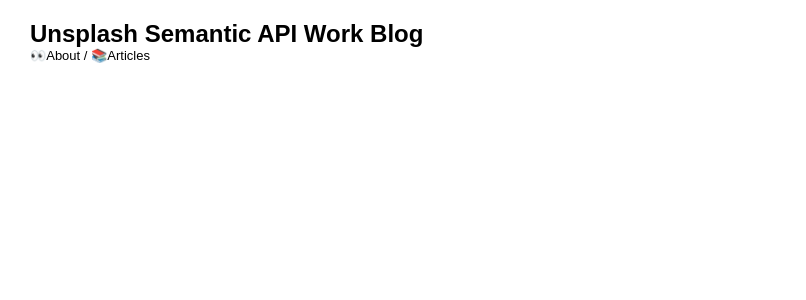
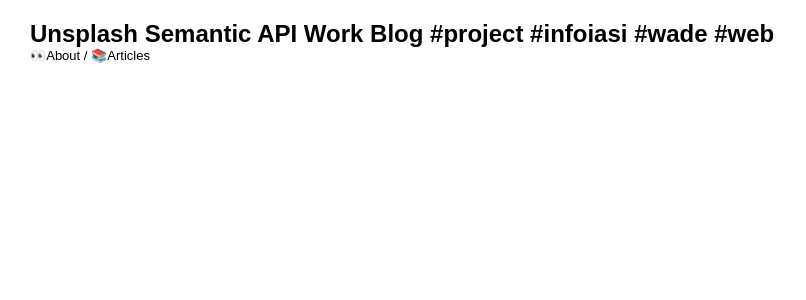
Before and after one commit to use-wade/use-wade.github.io, a Node project: template app/templates/work.ejs in a window 1280 px wide. Shown: the top 300 px of the page, without its empty margins (0-806 px from the left). Run offline with Node 20 templates, Linux system fonts and the light colour scheme; the template is opened without the code that fills it, so the values that code supplies are empty; some web fonts are replaced.

Commit message:
Add tags

```diff
--- a/app/templates/navigation.ejs
+++ b/app/templates/navigation.ejs
@@ -1,9 +1,10 @@
 <nav>
   <a class="logo-link" href="/">
-    <h1>Unsplash Semantic API Work Blog</h1>
+    <h1>Unsplash Semantic API Work Blog <b>#project #infoiasi #wade #web</b></h1>
   </a>
   <small>
     <a id="about" class="info-link" href="/about.html">👀About</a> /
     <a id="articles" class="info-link" href="/articles.html">📚Articles</a>
   </small>
+  <meta name="keywords" content="project, infoiasi, wade, web" />
 </nav>
```
